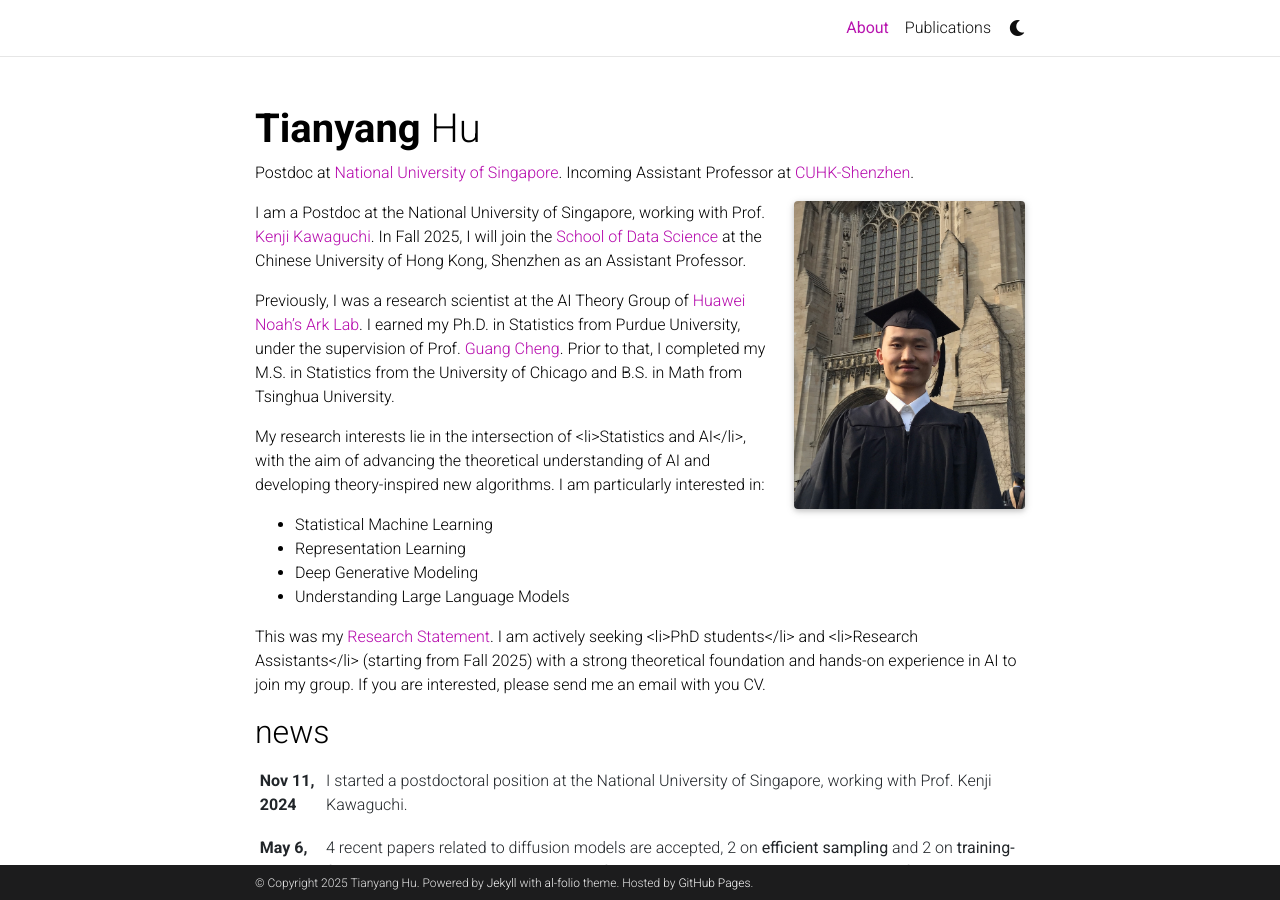
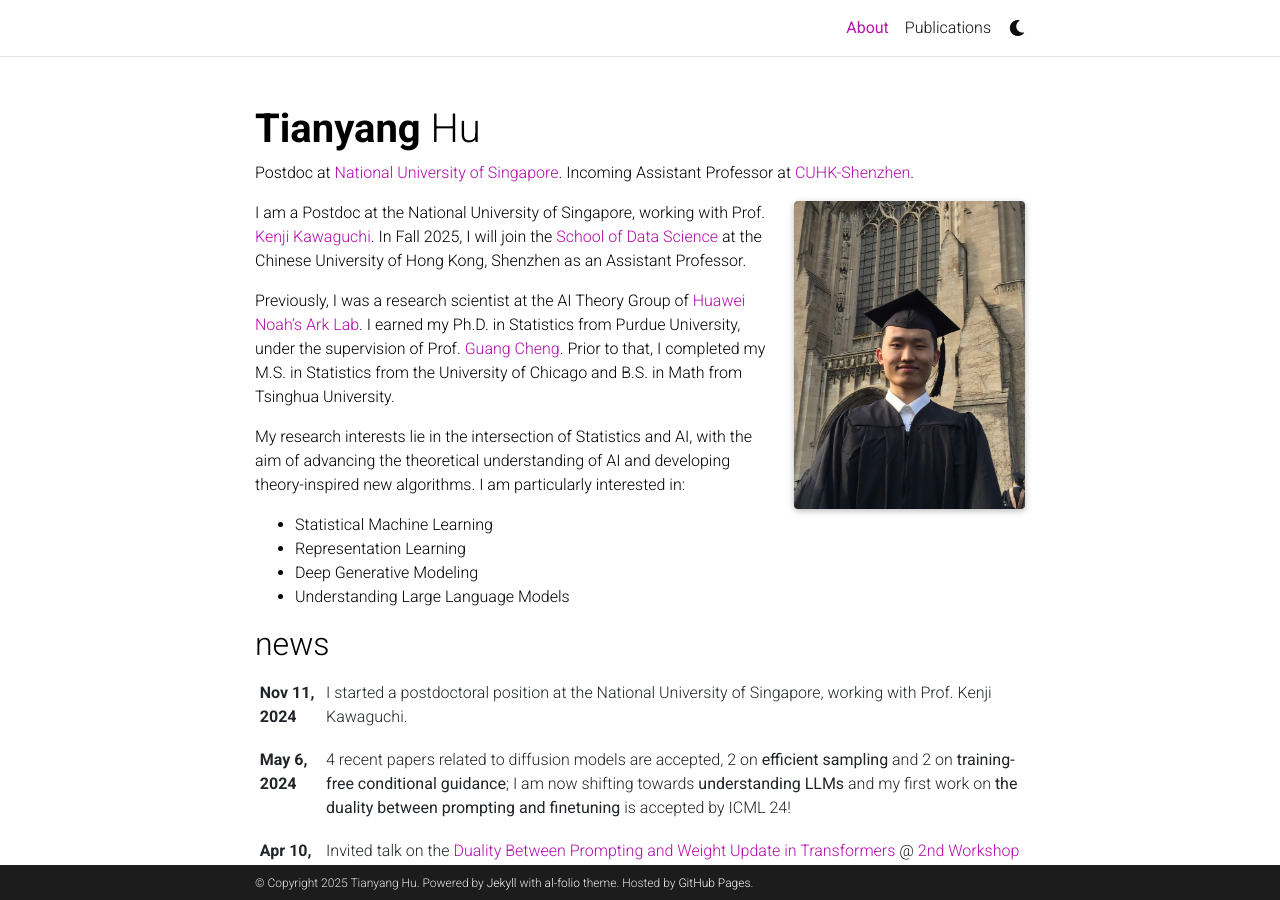
Before and after one commit to hu-tianyang/hu-tianyang.github.io, a Jekyll site: the page built from _pages/about.md, in a window 1280 px wide and 900 px high. Built offline with Jekyll 4.4.1, drawn with Linux system fonts in a browser that asks for light colours; full-size pictures stand in for the smaller copies a plugin makes; comment, search, counter and statistics services are not loaded; a style sheet for code colours, icons or effects is not loaded.

Commit message:
Revert "Update about.md"
This reverts commit b32fc34074dc4d2afcc538000ea392ce97d62168.

```diff
--- a/_pages/about.md
+++ b/_pages/about.md
@@ -21,7 +21,7 @@ I am a Postdoc at the National University of Singapore, working with Prof. [Kenj
 Previously, I was a research scientist at the AI Theory Group of [Huawei Noah’s Ark Lab](http://dev3.noahlab.com.hk/).
 I earned my Ph.D. in Statistics from Purdue University, under the supervision of Prof. [Guang Cheng](http://www.stat.ucla.edu/~guangcheng/). Prior to that, I completed my M.S. in Statistics from the University of Chicago and B.S. in Math from Tsinghua University.
 
-My research interests lie in the intersection of <li>Statistics and AI</li>, with the aim of advancing the theoretical understanding of AI and developing theory-inspired new algorithms.
+My research interests lie in the intersection of Statistics and AI, with the aim of advancing the theoretical understanding of AI and developing theory-inspired new algorithms.
 I am particularly interested in:
 <ul>
   <li>Statistical Machine Learning</li>
@@ -30,10 +30,6 @@ I am particularly interested in:
   <li>Understanding Large Language Models</li>
 </ul>
 
-This was my <a href="/assets/pdf/Research_Statement.pdf">Research Statement</a>.
-I am actively seeking <li>PhD students</li> and <li>Research Assistants</li> (starting from Fall 2025) with a strong theoretical foundation and hands-on experience in AI to join my group.
-If you are interested, please send me an email with you CV.
-
 <!-- You can put a picture in, too. The code is already in, just name your picture `prof_pic.jpg` and put it in the `img/` folder. -->
 
 <!-- Put your address / P.O. box / other info right below your picture. You can also disable any of these elements by editing `profile` property of the YAML header of your `_pages/about.md`. Edit `_bibliography/papers.bib` and Jekyll will render your [publications page](/al-folio/publications/) automatically. -->
```
